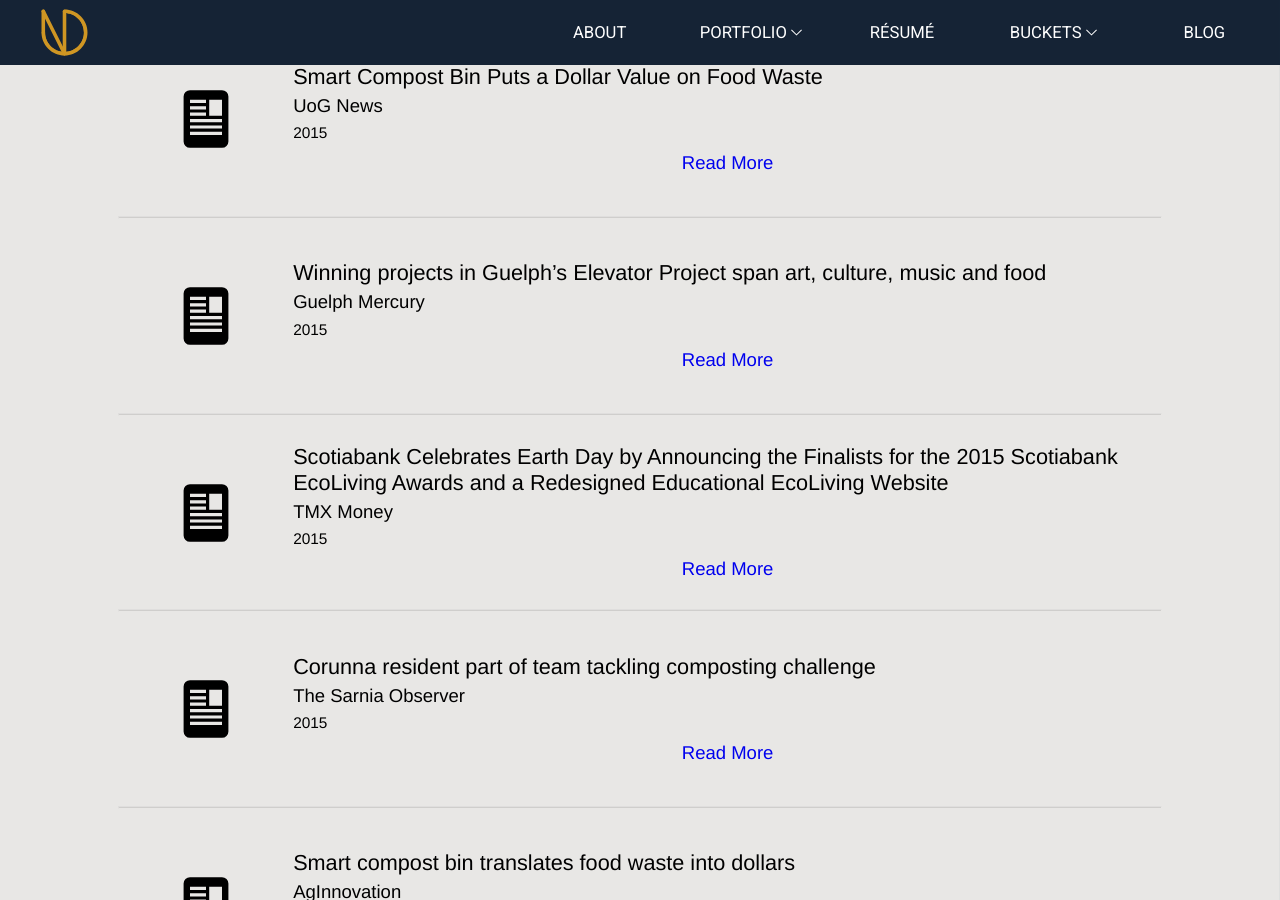
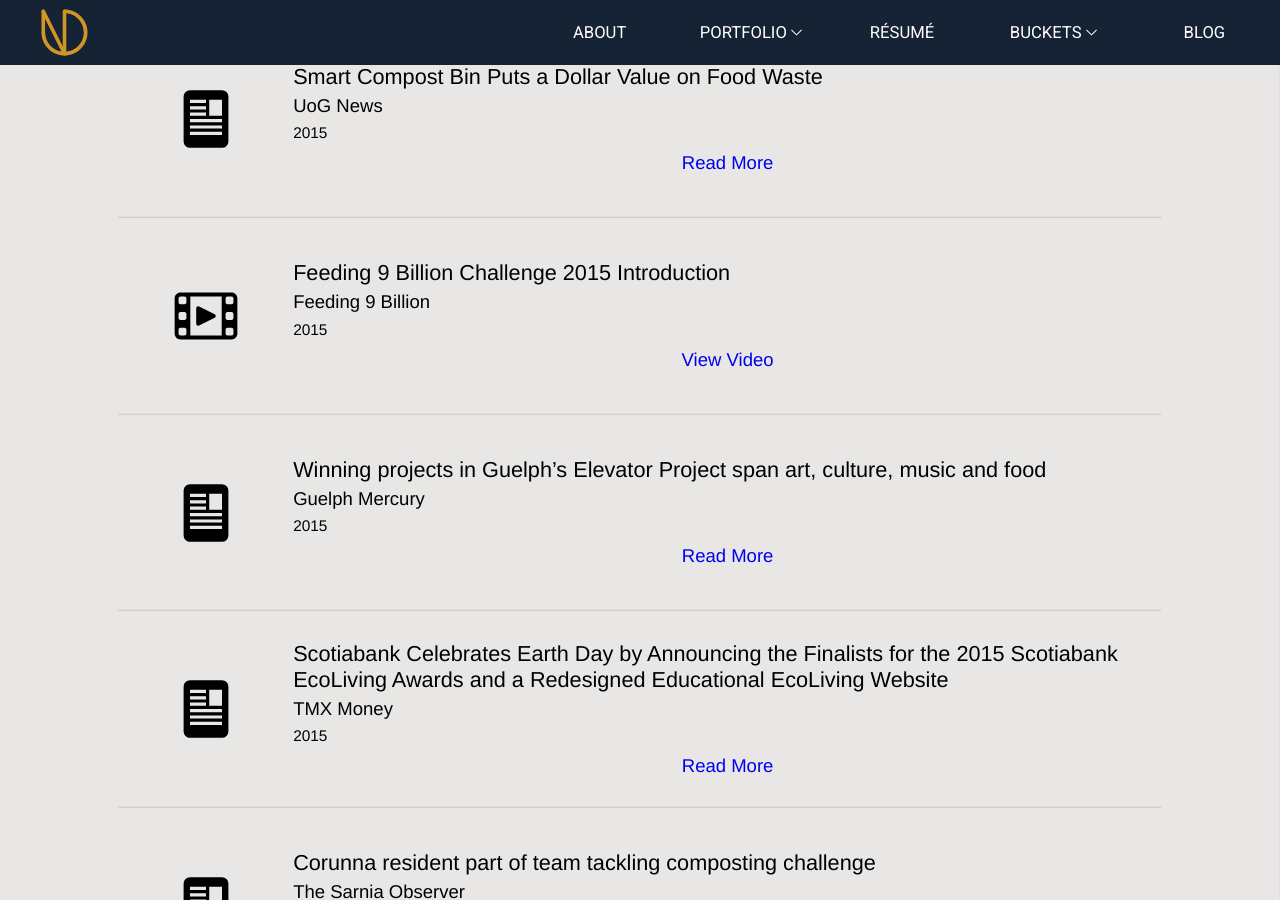
Before and after one commit to Durishn/nicdurish.ca-v1, a Jekyll site: the page built from pages/press.html, in a window 1280 px wide and 900 px high, scrolled down 4006 px. Built offline with Jekyll 4.4.1, drawn with Linux system fonts in a browser that asks for light colours; nearby versions of some CDN libraries.

Commit message:
consistent updating, as well as adding the Press page

```diff
--- a/_includes/header.html
+++ b/_includes/header.html
@@ -49,8 +49,7 @@
       </li>
 
       <!-- Buckets -->
-      <div class="nav-dropdown">
-        <li {% if page.url contains '/buckets/' or page.path contains "buckets/"%} id="current" {% endif %} class="nav-item">
+      <li {% if page.url contains '/buckets/' or page.path contains "buckets/"%} id="current" {% endif %} class="nav-dropdown nav-item">
           <a class="nav-link buckets-link">BUCKETS
             <svg class="dropdown-arrow" xmlns="http://www.w3.org/2000/svg" width="11" height="7" viewBox="0 0 11 7"> <polygon class="arrowpoly" points="0.06 1.19 5.5 6.53 10.94 1.19 10.24 0.47 5.5 5.13 0.76 0.47 0.06 1.19" fill="#fff"></polygon> </svg>
           </a>
@@ -68,8 +67,7 @@
               <a href="{{ site.baseurl }}/travel_bucket/">TRAVEL BUCKET</a>
             </li>-->
           </ul>
-        </li>
-      </div>
+      </li>
 
       <!-- Blog -->
       <li {% if page.url contains '/construct/' or page.path contains "construct/"%} id="current" {% endif %} class="nav-item">
--- a/pages/press.html
+++ b/pages/press.html
@@ -288,6 +288,20 @@
 
 			<li class="piclist-item">
 				<div class="piclist-pic col smaller">
+					<img alt="Award SVG" src="../img/svg/vid.svg" >
+				</div>
+				<div class="piclist-text col">
+		            <h3 class="shorttt">Feeding 9 Billion Challenge 2015 Introduction</h3>
+		            <p class="piclist-subtitle">Feeding 9 Billion</p>
+		            <small>2015</small>
+		            <div class="card-actions nopad">
+			            <a rel="noopener" target="_blank" aria-label="Read More" href="https://www.youtube.com/watch?v=-U8MH9kBG_o">View Video</a>
+		        	</div>
+	  			</div>
+			</li>
+
+			<li class="piclist-item">
+				<div class="piclist-pic col smaller">
 					<img alt="Award SVG" src="../img/svg/doc.svg" >
 				</div>
 				<div class="piclist-text col">
```
Also changed, not shown: 10 other files.
